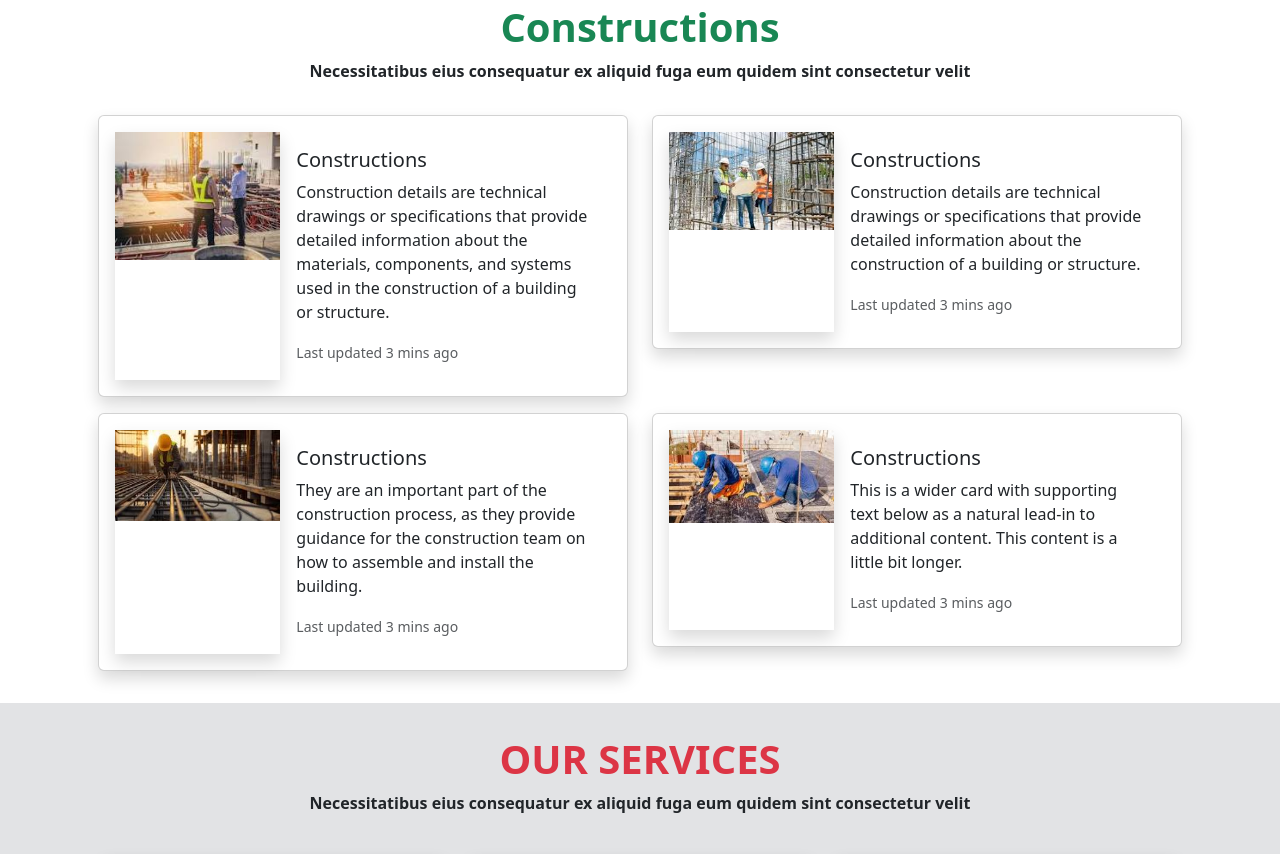
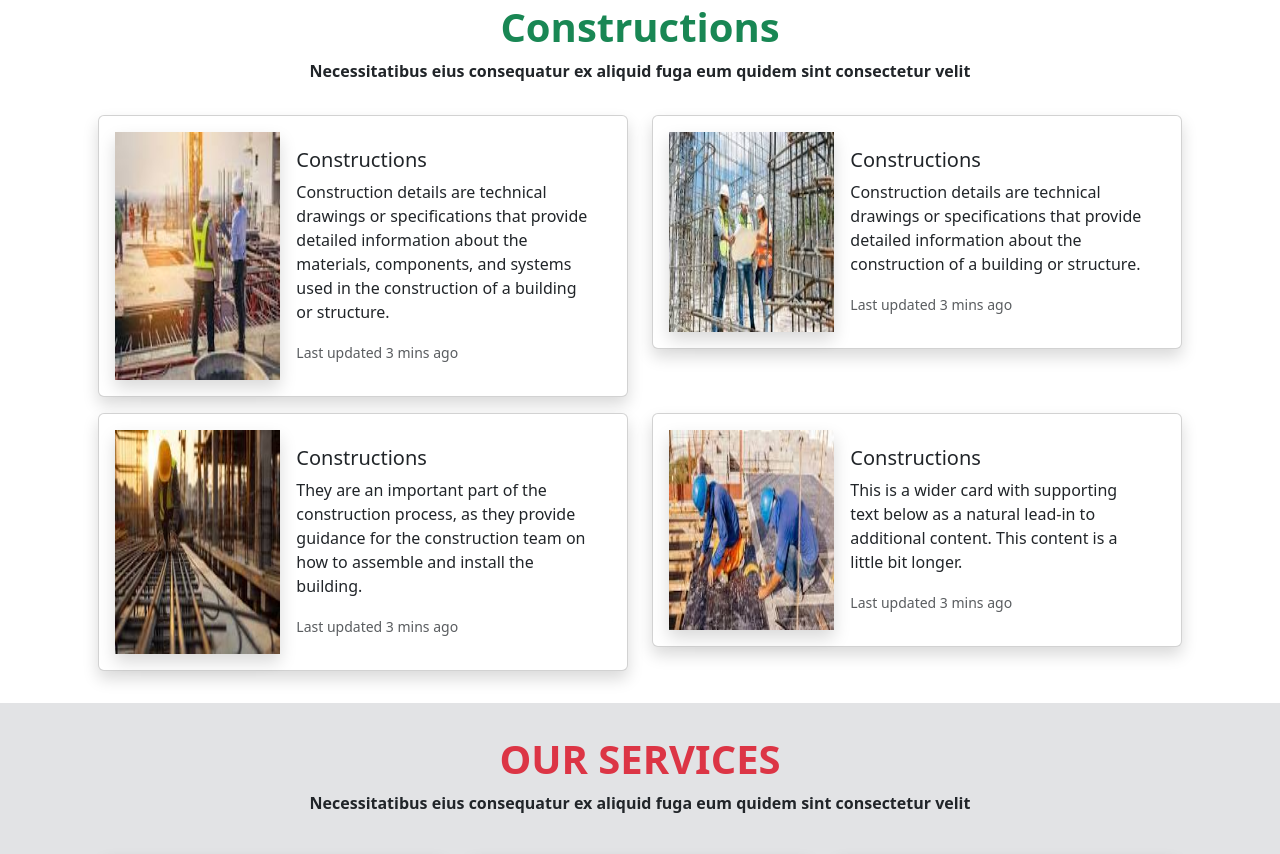
Before and after one commit to Jaswanth9050/VipGroups, a plain HTML site: page index.html in a window 1280 px wide. Shown: the part 719-1573 px from the top of the page. Drawn offline with nearby package versions, Linux system fonts and the light colour scheme.

Commit message:
newchange

```diff
--- a/index.html
+++ b/index.html
@@ -88,7 +88,7 @@
        <div class="card mb-3 shadow" data-aos="fade-right"   data-aos-duration="3000" >
          <div class="row g-0 p-3">
            <div class="col-md-4 shadow">
-             <img src="./assects/constructing1.jpeg" class="img-fluid const-img" alt="...">
+             <img src="./assects/constructing1.jpeg" class="img-fluid const-img" alt="..." style="height: 100%;width: 100%;">
            </div>
            <div class="col-md-8">
              <div class="card-body">
@@ -104,7 +104,7 @@
        <div class="card mb-3 shadow" data-aos="fade-left"   data-aos-duration="3000" >
          <div class="row g-0 p-3">
            <div class="col-md-4 shadow">
-             <img src="./assects/constructing2.jpeg" class="img-fluid const-img" alt="...">
+             <img src="./assects/constructing2.jpeg" class="img-fluid const-img" alt="..." style="height: 100%;width: 100%;">
            </div>
            <div class="col-md-8">
              <div class="card-body">
@@ -120,7 +120,7 @@
        <div class="card mb-3 shadow"data-aos="fade-right"   data-aos-duration="3000" >
          <div class="row g-0 p-3">
            <div class="col-md-4 shadow">
-             <img src="./assects/constructing3.jpeg" class="img-fluid const-img" alt="...">
+             <img src="./assects/constructing3.jpeg" class="img-fluid const-img" alt="..." style="height: 100%;width: 100%;">
            </div>
            <div class="col-md-8">
              <div class="card-body">
@@ -136,7 +136,7 @@
        <div class="card mb-3 shadow" data-aos="fade-left"   data-aos-duration="3000">
          <div class="row g-0 p-3">
            <div class="col-md-4 shadow">
-             <img src="./assects/constructing4.jpeg" class="img-fluid const-img" alt="...">
+             <img src="./assects/constructing4.jpeg" class="img-fluid const-img" alt="..." style="height: 100%;width: 100%;">
            </div>
            <div class="col-md-8">
              <div class="card-body">
```
Also changed, not shown: about.html (+1 -1 lines).
